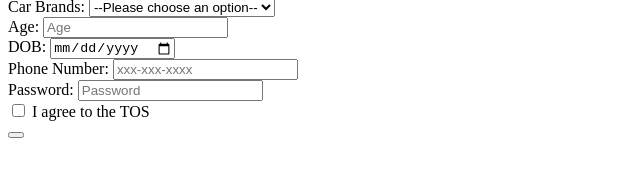
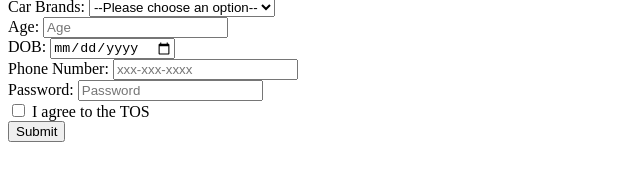
Before and after one commit to acciojob/signup-form-car-Kartikgauniyal, a website: page main.html in a window 1280 px wide. Shown: the part 72-252 px from the top of the page, without its empty margins (0-640 px from the left). Drawn offline with Linux system fonts and the light colour scheme.

Commit message:
created a submission

```diff
--- a/main.html
+++ b/main.html
@@ -51,7 +51,7 @@
     <label for="tos">I agree to the TOS</label><br>
 
 
-<button type="submit" value="Submit">
+<button type="submit">Submit</button>
 	</form>
 
 	<script type="text/javascript" src="./script.js">
```
